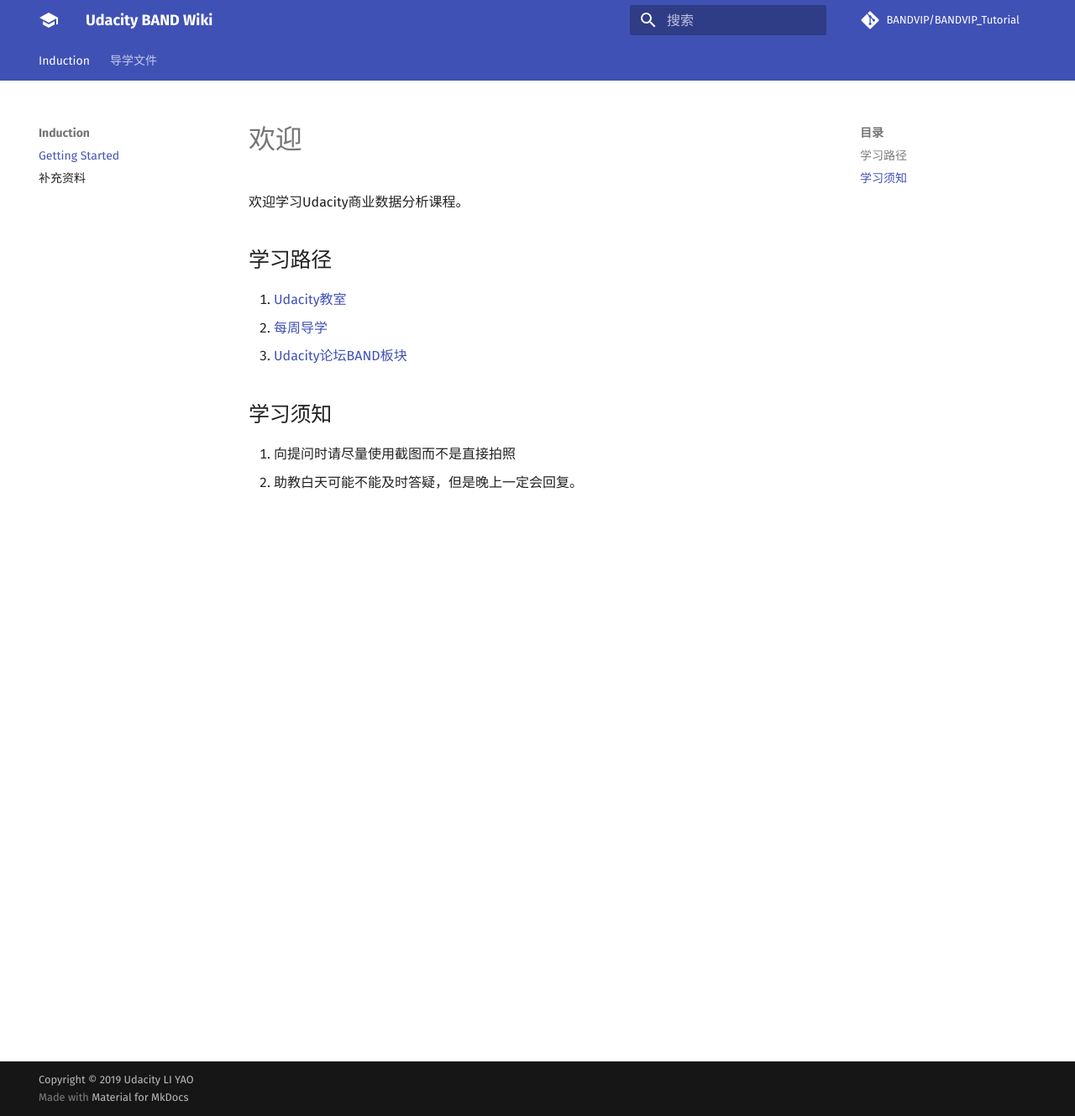
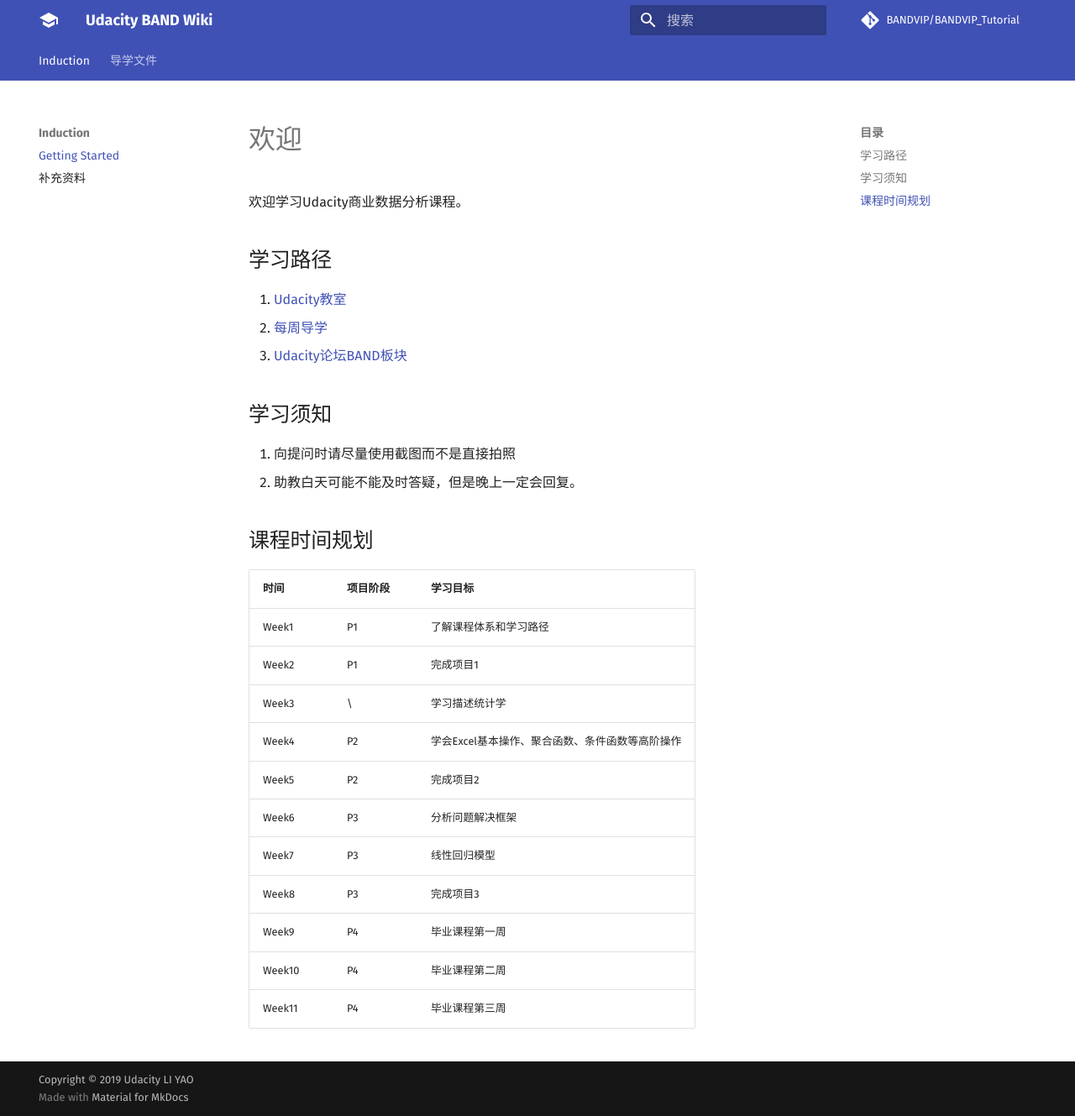
Before and after one commit to BANDVIP/BANDVIP_Tutorial, an MkDocs documentation site: the page built from docs/index.md, in a window 1280 px wide and 1329 px high. Shown: the whole window at 84% size. Built offline with MkDocs 1.6.1 and Material for MkDocs 9.7.7, drawn with Linux system fonts in a browser that asks for light colours; comment, search, counter and statistics services are not loaded.

Commit message:
fix bugs

```diff
--- a/docs/index.md
+++ b/docs/index.md
@@ -5,14 +5,26 @@
 1. [Udacity教室](https://cn.udacity.com)
 2. [每周导学](https://bandvip.github.io/BANDVIP_Tutorial/1/)
 3. [Udacity论坛BAND板块](https://discussions.youdaxue.com/)
-<!--
-3. [每周公开课摘要](https://bandvip.github.io/BANDVIP_Tutorial/0/)
-4. [Udacity论坛BAND板块](https://discussions.youdaxue.com/)
--->
+
 
 ## 学习须知
 1. 向提问时请尽量使用截图而不是直接拍照
 2. 助教白天可能不能及时答疑，但是晚上一定会回复。
+
+##  课程时间规划
+时间|项目阶段|学习目标
+---|---|---
+Week1| P1|了解课程体系和学习路径
+Week2|P1|完成项目1
+Week3|\ |学习描述统计学
+Week4|P2|学会Excel基本操作、聚合函数、条件函数等高阶操作
+Week5|P2|完成项目2
+Week6|P3|分析问题解决框架
+Week7|P3|线性回归模型
+Week8|P3|完成项目3
+Week9|P4|毕业课程第一周
+Week10|P4|毕业课程第二周
+Week11|P4|毕业课程第三周
 
 <!--
 ## 颜色主题
```
Also changed, not shown: docs/10.md (+1 -1 lines), docs/11.md (+1 -1 lines), docs/12.md (+1 -1 lines), docs/13.md (+1 -1 lines), docs/9.md (+1 -0 lines).
